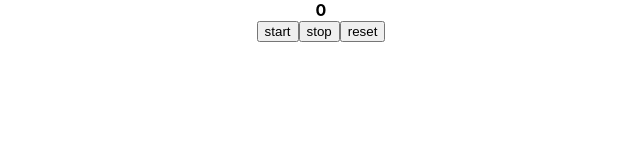
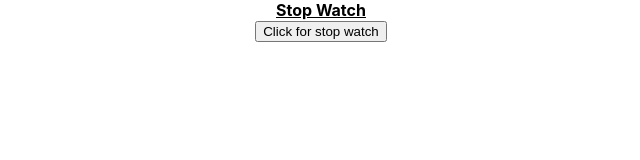
Before and after one commit to saiteja72749/MyProjects, a React (Create React App) app: page / in a window 1280 px wide. Shown: the top 160 px of the page, without its empty margins (319-959 px from the left). Built offline with nearby package versions, Linux system fonts and the light colour scheme.

Commit message:
stopwatchapp commit

```diff
--- a/src/App.js
+++ b/src/App.js
@@ -65,6 +65,9 @@ import DataFetching2 from './Components/DataFetching2';
 import CountUseMemo from './Components/CountUseMemo';
 import Column from './Components/Column';
 import Timer from './Components/Timer';
+import TimerRef from './Components/TimerRef';
+import TimerFront from './Components/TimerFront';
+
 function App() {
   return (
     <div className="sst" id="we">
@@ -80,6 +83,12 @@ function App() {
           <Route path='/privacypolicy' exact element={<PrivacyPolicy/>}/>
         </Routes>
       </BrowserRouter>  */}
+      <BrowserRouter>
+        <Routes>
+          <Route path='/' exact element={<TimerFront/>} />
+          <Route path='/timer' exact element={<Timer/>}/>
+        </Routes>
+      </BrowserRouter>
       {/* <CountUseMemo/> */}
       {/* <DataFetching1/>
       <DataFetching2/> */}
@@ -109,7 +118,9 @@ function App() {
       {/* <MouseListnerUseEffect/> */}
       {/* <CleanUpCode/> */}
       {/* <TimerHook/> */}
-      <Timer/>
+      {/* <Timer/>  */}
+      {/* <TimerFront/> */}
+      {/* <TimerRef/> */}
       {/* <MouseListenerClass/> */}
       {/* <ListHooks/> */}
       {/* <HookState/> */}
--- a/src/Components/Timer.js
+++ b/src/Components/Timer.js
@@ -1,27 +1,28 @@
-import React, { useEffect, useState } from 'react'
+import React, { useEffect, useState, useRef } from 'react'
 let timerVar=null
 function Timer() {
     const [count,setCount]=useState(0)
-    const tick=()=>{
-        setCount(prevCount=>prevCount+1)
-    }
+    const timerRef=useRef()
+    function tick() {
+    setCount(prevCount => prevCount + 1)
+  }
 
     const startTimer=()=>{
-            timerVar=setInterval(tick,1000)
+            timerRef.current=setInterval(tick,1000)
     }
     const stopTimer=()=>{
-            clearInterval(timerVar)
+            clearInterval(timerRef.current)
     }
     const reset=()=>{
-            clearInterval(timerVar)
+            clearInterval(timerRef.current)
             setCount(0)
     }
   return (
         <center>
     <div><b>{count}</b><br/>
-        <button onClick={()=>startTimer('start')}>start</button>
-        <button onClick={()=>stopTimer('stop')}>stop</button>
-        <button onClick={()=>reset('reset')}>reset</button>
+        <button onClick={()=>startTimer()}>start</button>
+        <button onClick={()=>stopTimer()}>stop</button>
+        <button onClick={()=>reset()}>reset</button>
     </div>
     </center>
   )
--- /dev/null
+++ b/src/Components/TimerFront.js
@@ -0,0 +1,19 @@
+import React, { useState } from 'react'
+import { Link, Navigate } from 'react-router-dom'
+function TimerFront() {
+    const [auth,setAuth]=useState('')
+    if(auth){
+        return <Navigate to='/timer'/>
+    }
+  return (
+    <div>
+        <center>
+        {/* <Link to='/timer'><li>Timer</li></Link> */}
+        <b><u>Stop Watch</u></b><br/>
+        <button type='submit' onClick={()=>{setAuth(true)}}>Click for stop watch</button>
+        </center>
+    </div>
+  )
+}
+
+export default TimerFront
--- /dev/null
+++ b/src/Components/TimerRef.js
@@ -0,0 +1,23 @@
+import React, { useEffect, useRef, useState } from 'react'
+import Timer from './Timer'
+
+function TimerRef() {
+    const [timer,setTimer]=useState(0)
+    const intervalRef=useRef()
+    useEffect(()=>{
+        intervalRef.current=setInterval(()=>{
+            setTimer(prevTimer=>prevTimer+1)
+        },1000)
+        return ()=>{
+            clearInterval(intervalRef.current)
+        }
+    },[])
+  return (
+    <>
+    <div>Timer- {timer}</div>
+    <button onClick={()=>clearInterval(intervalRef.current)}>stop</button>
+    </>
+  )
+}
+
+export default TimerRef
```
